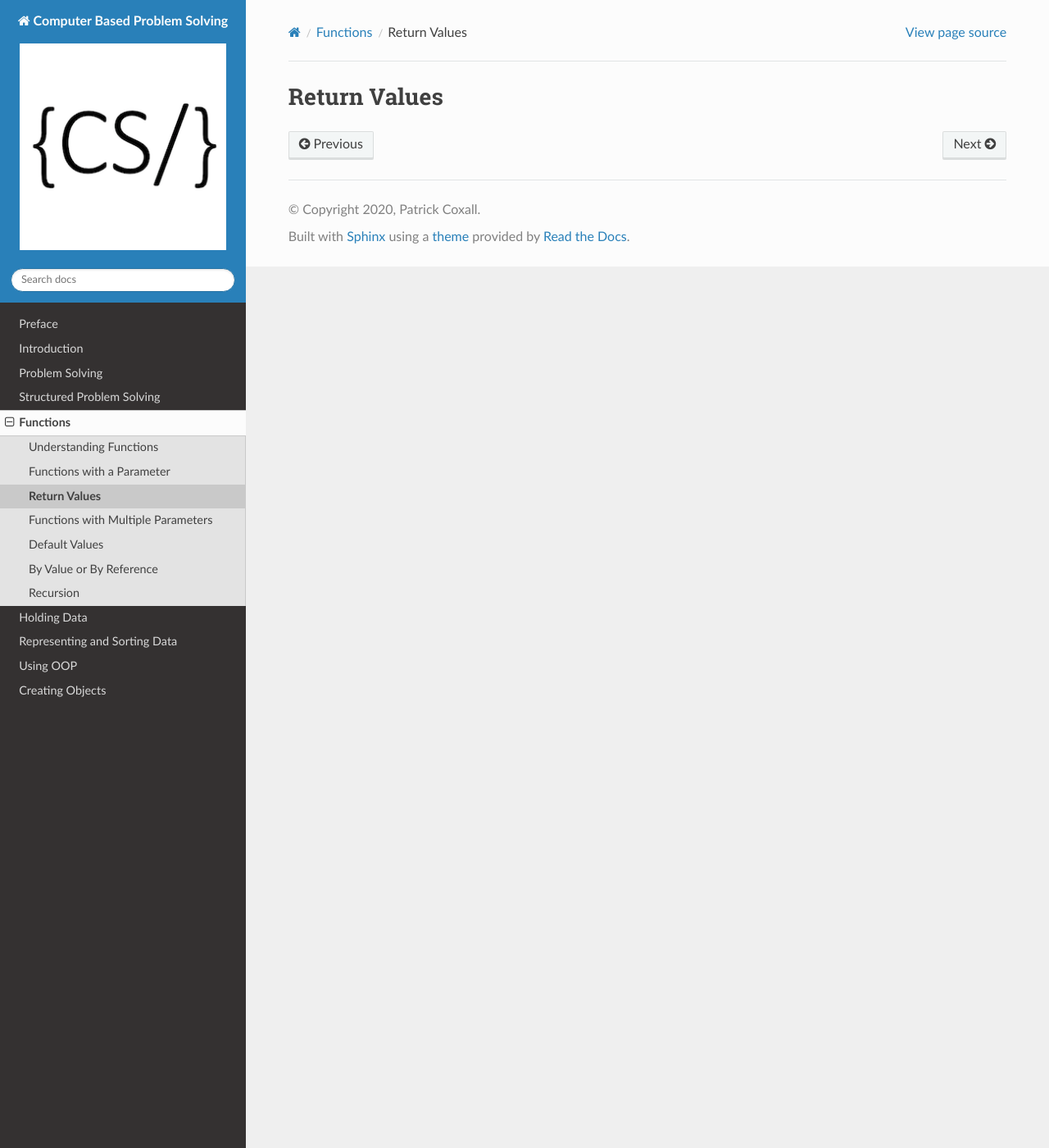
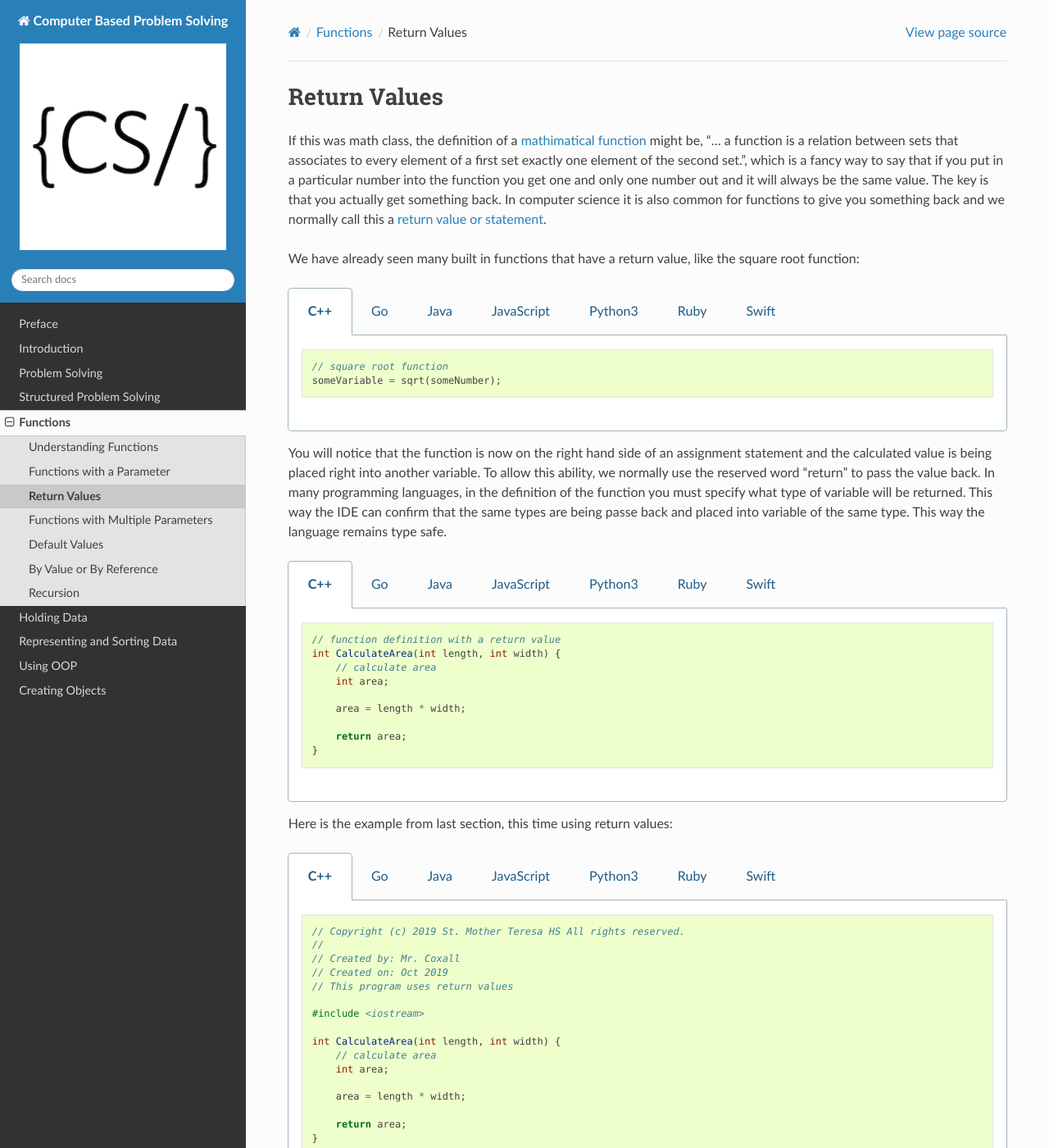
Before and after one commit to Mr-Coxall/Computer-Based-Problem-Solving, a Sphinx documentation site: the page built from docs/functions/return-values.rst, in a window 1280 px wide and 1400 px high. Shown: the whole window at 82% size. Built offline with Sphinx 7.4.7 and the Read the Docs theme 2.0.0, drawn with Linux system fonts in a browser that asks for light colours; pages that are not in the unit, such as notebooks, are missing from menus; some of the changed text lies outside the part shown.

Commit message:
Update return-values.rst

```diff
--- a/docs/functions/return-values.rst
+++ b/docs/functions/return-values.rst
@@ -2,3 +2,252 @@
 
 Return Values
 =============
+
+If this was math class, the definition of a `mathimatical function <https://en.wikipedia.org/wiki/Function_(mathematics)>`_ might be, "... a function is a relation between sets that associates to every element of a first set exactly one element of the second set.", which is a fancy way to say that if you put in a particular number into the function you get one and only one number out and it will always be the same value. The key is that you actually get something back. In computer science it is also common for functions to give you something back and we normally call this a `return value or statement <https://en.wikipedia.org/wiki/Return_statement>`_.
+
+We have already seen many built in functions that have a return value, like the square root function:
+
+.. tabs::
+
+  .. group-tab:: C++
+
+    .. code-block:: C++
+
+		// square root function
+		someVariable = sqrt(someNumber);
+
+  .. group-tab:: Go
+
+    .. code-block:: Go
+
+      // square root function
+
+  .. group-tab:: Java
+
+    .. code-block:: Java
+
+      // square root function
+
+  .. group-tab:: JavaScript
+
+    .. code-block:: JavaScript
+
+      // square root function
+
+  .. group-tab:: Python3
+
+    .. code-block:: Python
+
+		# square root function
+		some_variable = math.sqrt(some_number)
+
+  .. group-tab:: Ruby
+
+    .. code-block:: Ruby
+
+      // square root function
+
+
+  .. group-tab:: Swift
+
+    .. code-block:: Swift
+
+      // square root function
+
+You will notice that the function is now on the right hand side of an assignment statement and the calculated value is being placed right into another variable. To allow this ability, we normally use the reserved word "return" to pass the value back. In many programming languages, in the definition of the function you must specify what type of variable will be returned. This way the IDE can confirm that the same types are being passe back and placed into variable of the same type. This way the language remains type safe.
+
+.. tabs::
+
+  .. group-tab:: C++
+
+    .. code-block:: C++
+
+		// function definition with a return value
+		int CalculateArea(int length, int width) {
+		    // calculate area
+		    int area;
+
+		    area = length * width;
+
+		    return area;
+		}
+
+  .. group-tab:: Go
+
+    .. code-block:: Go
+
+      // function definition with a return value
+
+  .. group-tab:: Java
+
+    .. code-block:: Java
+
+      // function definition with a return value
+
+  .. group-tab:: JavaScript
+
+    .. code-block:: JavaScript
+
+      // function definition with a return value
+
+  .. group-tab:: Python3
+
+    .. code-block:: Python
+
+		# function definition with a return value
+		def calculate_area(length, width):
+		    # calculate area
+
+		    area = length * width
+
+	    	return area
+
+  .. group-tab:: Ruby
+
+    .. code-block:: Ruby
+
+      // function definition with a return value
+
+
+  .. group-tab:: Swift
+
+    .. code-block:: Swift
+
+      // function definition with a return value
+
+Here is the example from last section, this time using return values:
+
+.. tabs::
+
+  .. group-tab:: C++
+
+    .. code-block:: C++
+
+		// Copyright (c) 2019 St. Mother Teresa HS All rights reserved.
+		//
+		// Created by: Mr. Coxall
+		// Created on: Oct 2019
+		// This program uses return values
+
+		#include <iostream>
+
+		int CalculateArea(int length, int width) {
+		    // calculate area
+		    int area;
+
+		    area = length * width;
+
+		    return area;
+		}
+
+
+		int CalculatePerimeter(int length, int width) {
+		    // calculate perimeter
+		    int perimeter;
+
+		    perimeter = 2 * (length + width);
+
+		    return perimeter;
+
+		}
+
+		main() {
+		    // this function gets length and width
+
+		    int lengthFromUser;
+		    int widthFromUser;
+		    int calculateArea;
+		    int calculatePerimeter;
+
+		    // input
+		    std::cout << "Enter the length of a rectangle (cm): ";
+		    std::cin >> lengthFromUser;
+		    std::cout << "Enter the width of a rectangle (cm): ";
+		    std::cin >> widthFromUser;
+		    std::cout << std::endl;
+
+		    // call functions
+		    calculateArea = CalculateArea(lengthFromUser, widthFromUser);
+		    calculatePerimeter = CalculatePerimeter(lengthFromUser, widthFromUser);
+
+		    // output
+		    std::cout << "The area is " << calculateArea << "cm^2" << std::endl;
+		    std::cout << "The perimeter is "<< calculatePerimeter << "cm" << std::endl;
+		}
+
+
+  .. group-tab:: Go
+
+    .. code-block:: Go
+
+      // return values
+
+  .. group-tab:: Java
+
+    .. code-block:: Java
+
+      // return values
+
+  .. group-tab:: JavaScript
+
+    .. code-block:: JavaScript
+
+      // return values
+
+  .. group-tab:: Python3
+
+    .. code-block:: Python
+
+		#!/usr/bin/env python3
+
+		# Created by: Mr. Coxall
+		# Created on: Oct 2019
+		# This program uses return values
+
+
+		def calculate_area(length, width):
+		    # calculate area
+
+		    area = length * width
+
+		    return area
+
+		def calculate_perimeter(length, width):
+		    # calculate perimeter
+
+		    perimeter = 2 * (length + width)
+
+		    return perimeter
+
+		def main():
+		    # this function gets length and width
+
+		    # input
+		    length_from_user = int(input("Enter the length of a rectangle (cm): "))
+		    width_from_user = int(input("Enter the width of a rectangle (cm): "))
+		    print("")
+
+		    #call functions
+		    calculated_area = calculate_area(length_from_user, width_from_user)
+		    calculated_perimeter = calculate_perimeter(length_from_user, width_from_user)
+
+		    print("The area is {0} cm²".format(calculated_area))
+		    print("The perimeter is {0} cm".format(calculated_perimeter))
+
+
+		if __name__ == "__main__":
+		    main()
+
+
+  .. group-tab:: Ruby
+
+    .. code-block:: Ruby
+
+      // return values
+
+
+  .. group-tab:: Swift
+
+    .. code-block:: Swift
+
+      // return values
```
